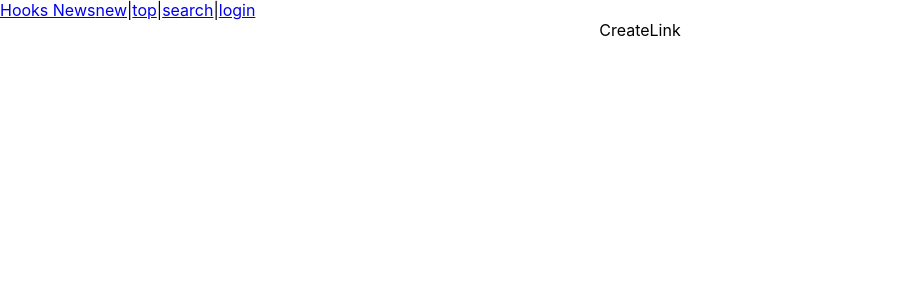
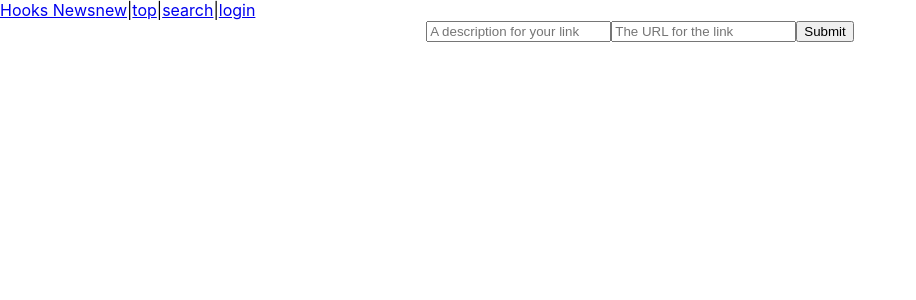
Before and after one commit to michalpzarzycki/ReactWithFirebase, a React (Create React App) app: page /create in a window 1280 px wide. Shown: the top 300 px of the page, without its empty margins (0-916 px from the left). Built offline with nearby package versions, Linux system fonts and the light colour scheme; no server answers.

Commit message:
Create form validation

```diff
--- a/src/components/Auth/ForgotPassword.js
+++ b/src/components/Auth/ForgotPassword.js
@@ -1,9 +1,26 @@
-import React from 'react';
+import React, { useState } from 'react';
+import FirebaseContext from '../../firebase/context';
 
 const ForgotPassword = () => {
+    const { firebase } = React.useContext(FirebaseContext);
+const [resetPasswordEmail, setResetPasswordEmail] = useState("");
 
+async function handleResetPassword() {
+    try{
+await firebase.resetPassword(resetPasswordEmail)
+    } catch(err) {
+   console.log(err)
+    }
+}
     return(
-        <div>ForgotPassword</div>
+       <div>
+           <input
+           type="email"
+           placeholder="Podaj maila"
+           onChange={(event)=>{setResetPasswordEmail(event.target.value)}}
+           />
+           <button onClick={handleResetPassword}>Resetuj haslo</button>
+       </div>
     )
 }
 
--- a/src/components/Auth/Login.js
+++ b/src/components/Auth/Login.js
@@ -2,6 +2,7 @@ import React, { useState } from 'react';
 import useFormValidation from './useFormValidation'
 import validateLogin from './validateLogin'
 import firebase from '../../firebase/firebase'
+import { Link } from 'react-router-dom'
 const INITIAL_STATE = {
     name: "",
     email: "",
@@ -62,6 +63,9 @@ const Login = (props) => {
                     </button>
                 </div>
             </form>
+            <div>
+                <Link to='/forgot'>Zapomniałeś hasła?</Link>
+            </div>
         </div>
     )
 }
--- a/src/components/Auth/validateCreate.js
+++ b/src/components/Auth/validateCreate.js
@@ -0,0 +1,18 @@
+export default function validateCreate(values) {
+    let errors = {}
+
+    //Email errors
+    if(!values.description) {
+        errors.description = "Description required!"
+    } else if(values.description.length < 5) {
+        errors.description = "At leeast 5 chars"
+    }
+    //Password errors
+    if(!values.url) {
+        errors.url = "url required"
+    } else if(!/^(ftp|http|https):\/\/[^ '']+$/.test(values.url)) {
+        errors.url = "Bøédny url"
+    }
+
+    return errors;
+}
--- a/src/components/Link/CreateLink.js
+++ b/src/components/Link/CreateLink.js
@@ -1,9 +1,37 @@
 import React from 'react';
+import useFormValidation from '../Auth/useFormValidation';
+import validateCreate from '../Auth/validateCreate'
+const INITIAL_STATE = {
+    description:"",
+    url:""
+}
+const CreateLink = () => {
+const { handleSubmit, handleChange, values, errors } = useFormValidation(INITIAL_STATE, validateCreate, handleCreateLink)
 
-const CreateLink = () => {
+function handleCreateLink() {
+    console.log('link created')
+}
+    return(
+        <form onSubmit={handleSubmit}>
+            <input
+            name="description"
+            placeholder="A description for your link"
+            autoComplete="off"
+            onChange={handleChange}
+            value={values.description}
+            type="text"/>
+            {errors.description && <p>{errors.description}</p>}
+               <input
+            name="url"
+            placeholder="The URL for the link"
+            autoComplete="off"
+            onChange={handleChange}
+            value={values.url}
+            type="text"/>
+            {errors.url && <p>{errors.url}</p>}
 
-    return(
-        <div>CreateLink</div>
+            <button type="submit">Submit</button>
+        </form>
     )
 }
 
--- a/src/firebase/firebase.js
+++ b/src/firebase/firebase.js
@@ -25,6 +25,9 @@ import firebaseConfig from './config'
       async logout() {
         await this.auth.signOut()
     }
+    async resetPassword(email) {
+        await this.auth.sendPasswordResetEmail(email)
+    }
   }
 
   const firebase =  new Firebase();
```
